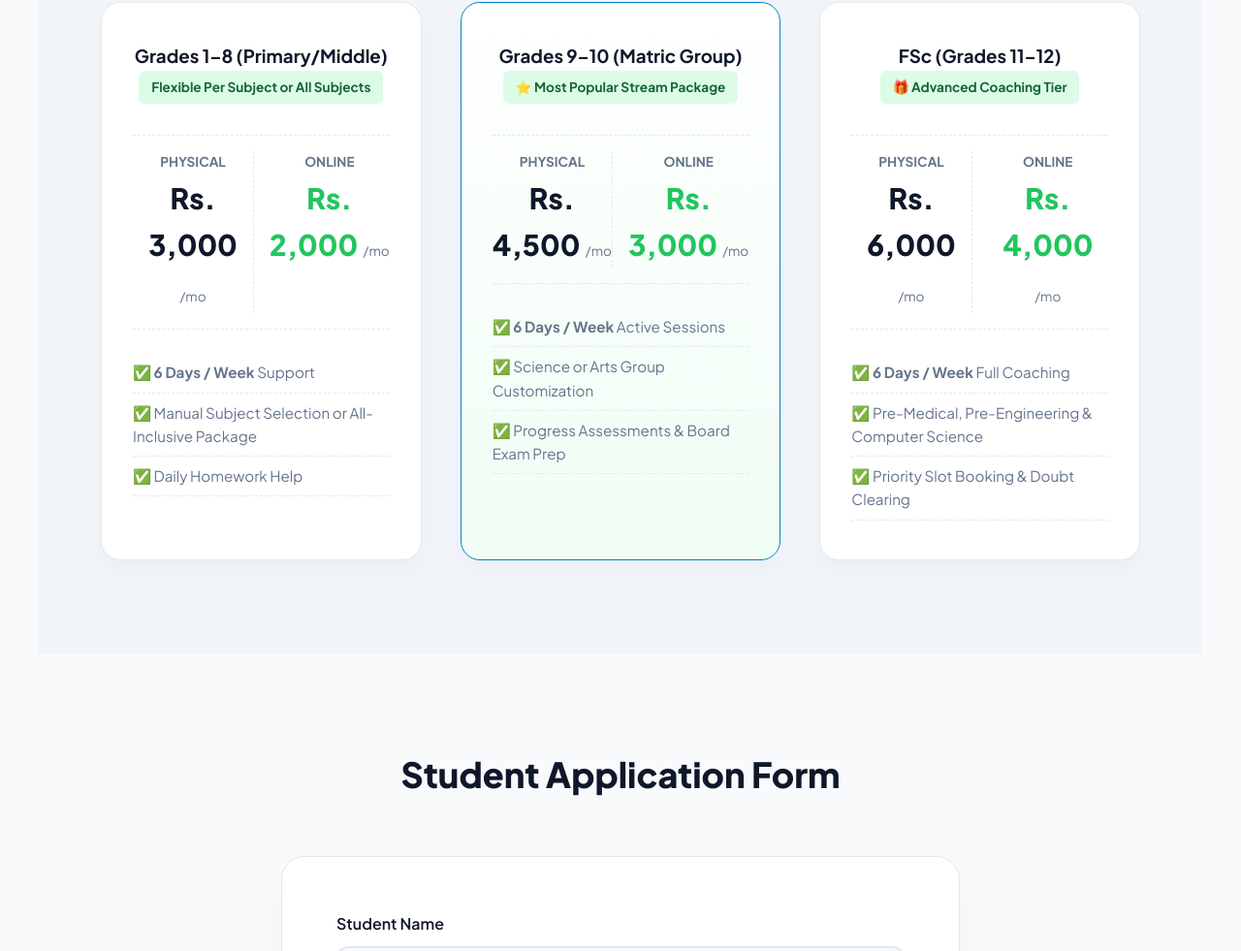
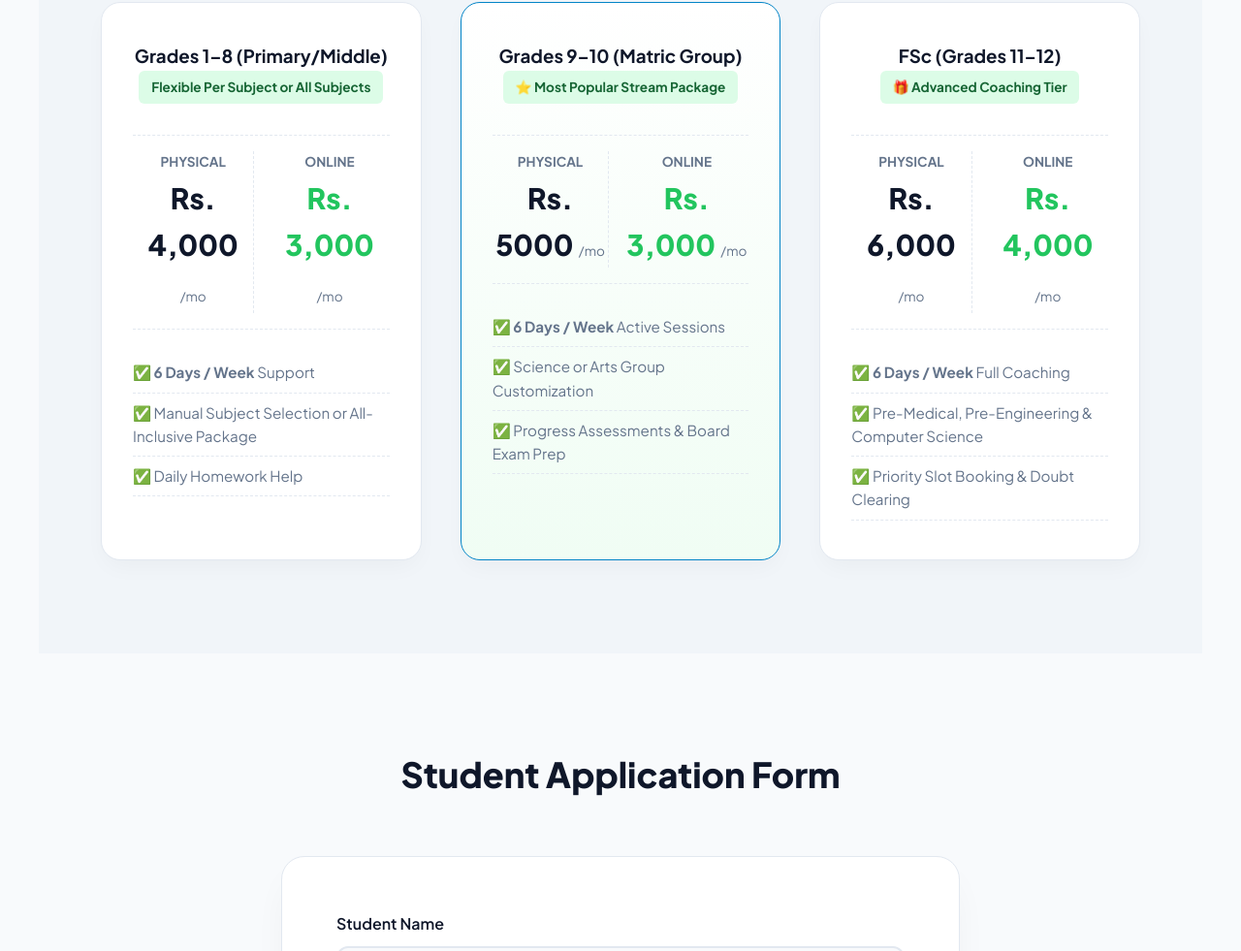
Before and after one commit to NexusCipher34/Next-gen-tutors, a plain HTML site: page index.html in a window 1280 px wide. Shown: the part 1764-2745 px from the top of the page at 97% size. Drawn offline with Linux system fonts and the light colour scheme.

Commit message:
Update index.html

```diff
--- a/index.html
+++ b/index.html
@@ -507,11 +507,11 @@
                     <div class="price-row">
                         <div class="price-box">
                             <h4>Physical</h4>
-                            <div class="amount">Rs. 3,000 <span>/mo</span></div>
+                            <div class="amount">Rs. 4,000 <span>/mo</span></div>
                         </div>
                         <div class="price-box" style="border-left: 1px dashed #e2e8f0; padding-left: 1rem;">
                             <h4>Online</h4>
-                            <div class="amount" style="color: var(--success);">Rs. 2,000 <span>/mo</span></div>
+                            <div class="amount" style="color: var(--success);">Rs. 3,000 <span>/mo</span></div>
                         </div>
                     </div>
                     <ul class="features-list">
@@ -528,7 +528,7 @@
                     <div class="price-row">
                         <div class="price-box">
                             <h4>Physical</h4>
-                            <div class="amount">Rs. 4,500 <span>/mo</span></div>
+                            <div class="amount">Rs. 5000 <span>/mo</span></div>
                         </div>
                         <div class="price-box" style="border-left: 1px dashed #e2e8f0; padding-left: 1rem;">
                             <h4>Online</h4>
```
